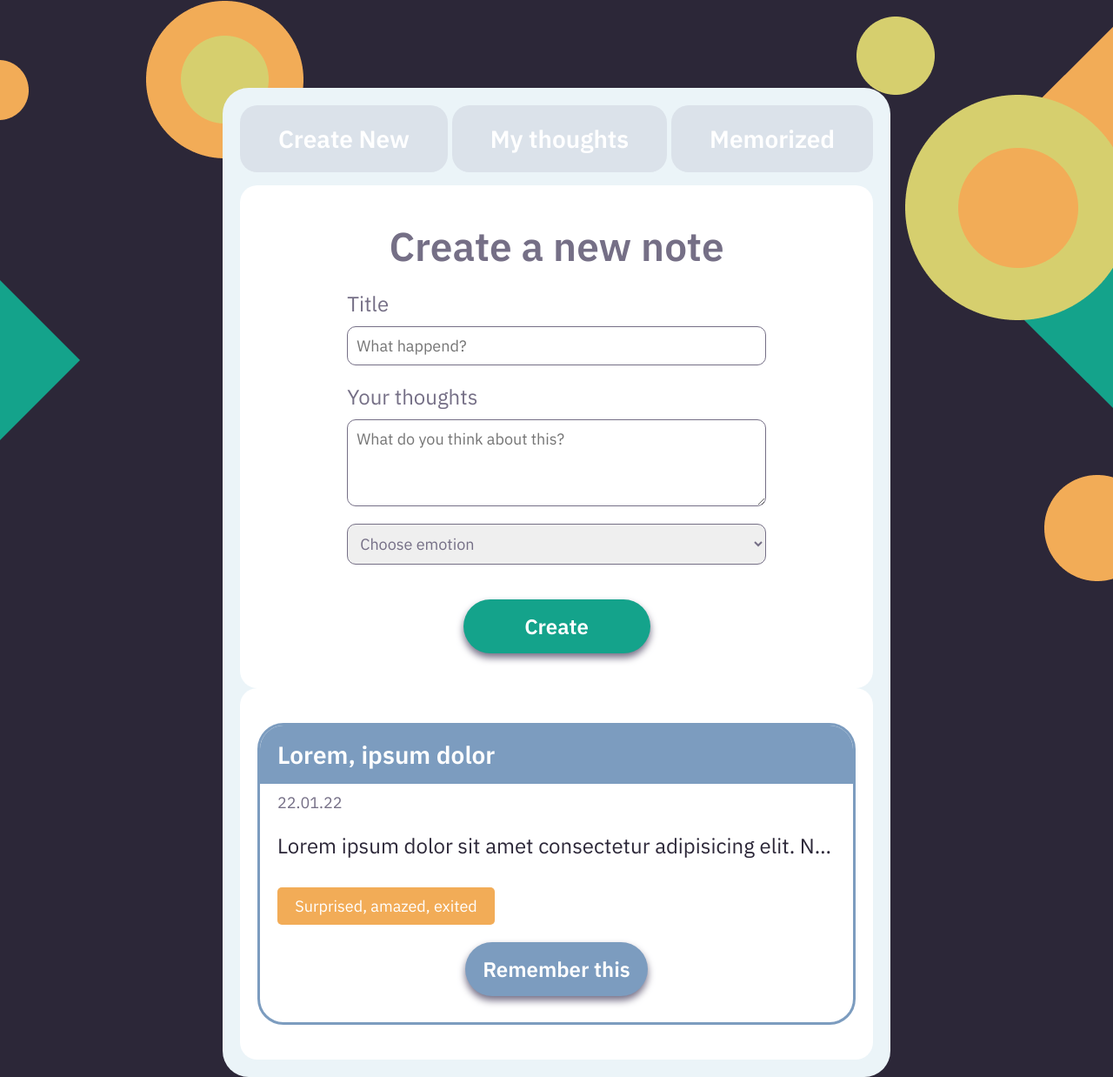
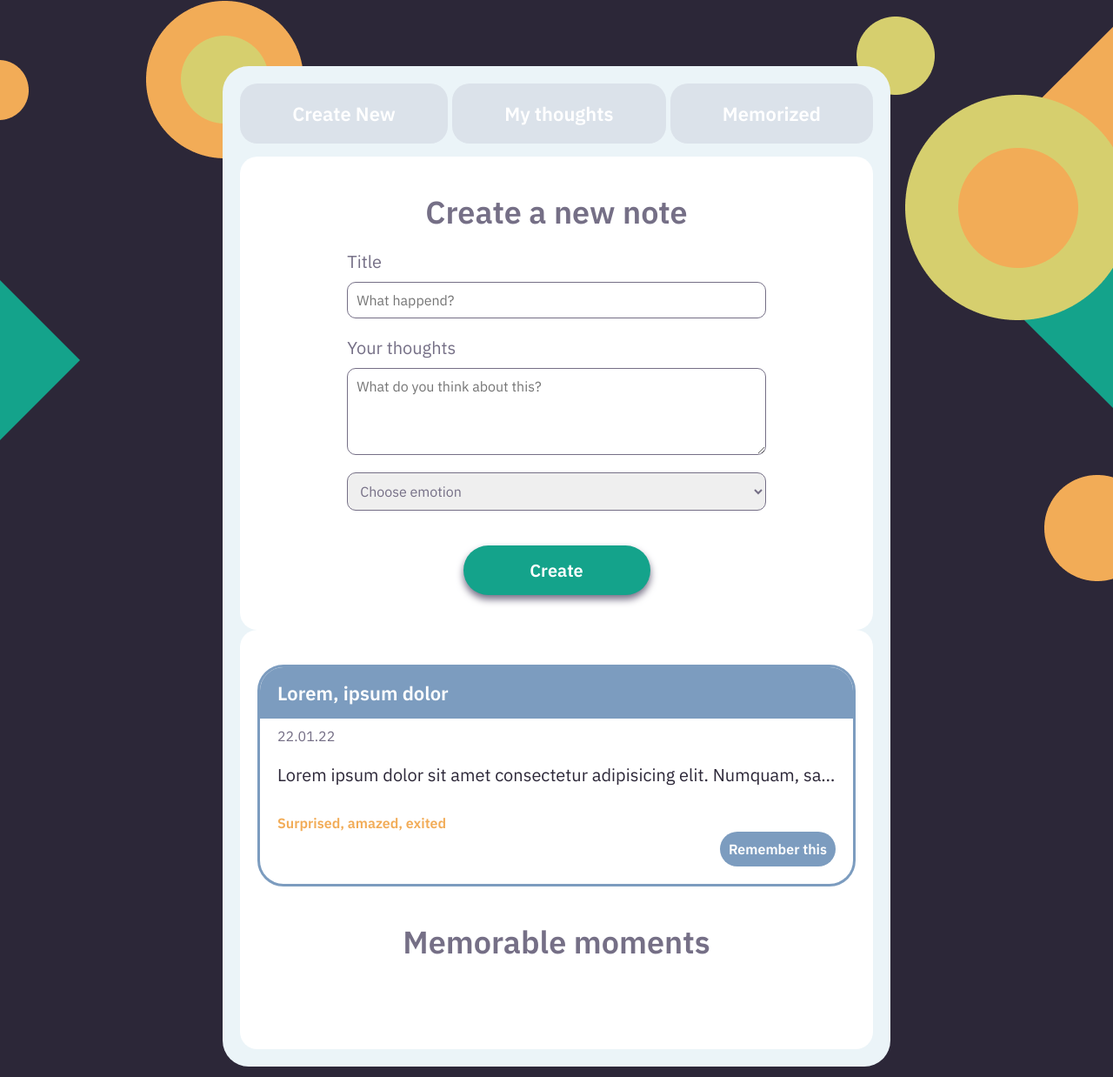
Before and after one commit to HelgaPetrovna/coursework, a website built with Parcel: page src/index.html in a window 1280 px wide. Shown: the part 770-2008 px from the top of the page at 87% size. Built offline with nearby package versions, Linux system fonts and the light colour scheme.

Commit message:
fix: change button styles

```diff
--- a/src/styles/_main.scss
+++ b/src/styles/_main.scss
@@ -1,6 +1,6 @@
 .main {
     background-color: $primary_color;
-    padding: 150px 0;
+    padding: 125px 0;
     background-image: url(../assets/img/Background_small.png);
     background-repeat: no-repeat;
     background-position: top;
@@ -103,9 +103,9 @@ select {
     background-color: $accent_color;
     box-shadow: 0 0 20px 10px $bright_color;
 }
-#Memorized {
-    display: none;
-}
+// #Memorized {
+//     display: none;
+// }
 .thoughts_item {
     border: 3px solid $muted_color;
     border-radius: 30px;
@@ -144,27 +144,25 @@ select {
 }
 .emotion_tag {
     max-width: 250px;
-    text-align: center;
+    text-align: left;
     font-family: $plex_sans;
     font-size: $small_text;
-    font-weight: $regular;
-    color: $bright_color;
-    padding: 10px;
-    margin: 10px 0 20px 20px;
-    background-color: $warning_color;
+    font-weight: $semi_bold;
+    color: $warning_color;
+    margin: 10px 0 0 20px;
     border-radius: 5px;
 }
 .remember_button {
     display: block;
     border: none;
     outline: none;
-    padding: 15px 20px;
-    margin: 0 auto 30px;
+    padding: 10px 10px;
+    margin: 0 20px 20px auto;
     border-radius: 50px;
     font-family: $plex_sans;
-    font-size: $text;
+    font-size: $small_text;
     font-weight: $semi_bold;
-    box-shadow: 0 5px 8px $secondary_color;
+    // box-shadow: 0 5px 8px $secondary_color;
     background-color: $muted_color;
     color: $bright_color;
     cursor: pointer;
--- a/src/styles/_variables.scss
+++ b/src/styles/_variables.scss
@@ -15,7 +15,7 @@ $plex_sans: 'IBM Plex Sans', sans-serif;
 $regular: 400;
 $semi_bold: 600;
 
-$title: 46px;
-$card_title: 28px;
-$text: 24px;
-$small_text: 18px;
+$title: 36px;
+$card_title: 22px;
+$text: 20px;
+$small_text: 16px;
```
